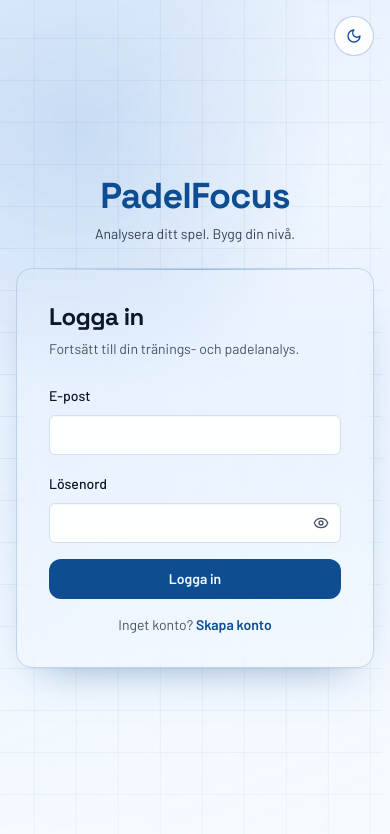
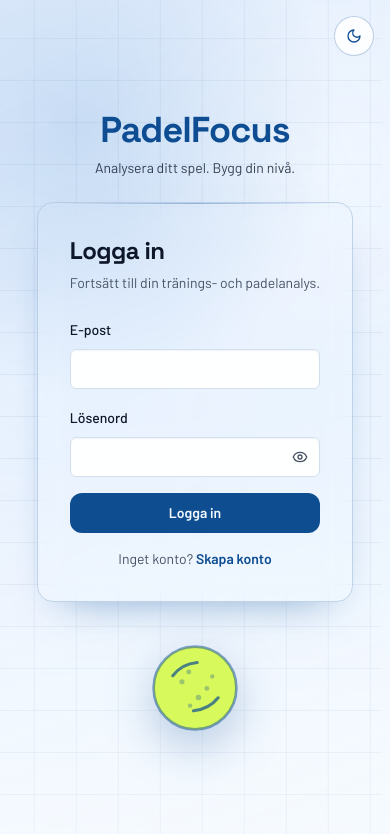
Before and after one commit to MrEspaano/PadelLog, a Next.js app: page /login in a window 390 px wide. Shown: the top 834 px of the page. Built offline with nearby package versions, Linux system fonts and the light colour scheme.

Commit message:
feat(auth): place login ball responsively around card

```diff
--- a/app/(auth)/layout.tsx
+++ b/app/(auth)/layout.tsx
@@ -15,7 +15,7 @@ export default function AuthLayout({ children }: { children: React.ReactNode })
         <ThemeToggle />
       </div>
 
-      <section className="relative z-10 w-full max-w-[480px]">
+      <section className="relative z-10 flex w-full max-w-[980px] flex-col items-center">
         <div className="mb-6 text-center">
           <h1 className="font-display text-4xl font-semibold tracking-tight text-padel-blue dark:text-padel-blue-soft">PadelFocus</h1>
           <p className="mt-2 text-sm text-foreground/80 dark:text-foreground/75">Analysera ditt spel. Bygg din nivå.</p>
--- a/app/(auth)/login/page.tsx
+++ b/app/(auth)/login/page.tsx
@@ -1,11 +1,17 @@
 import { Suspense } from "react";
 
 import { LoginCard } from "@/components/auth/LoginCard";
+import { LoginPadelBall } from "@/components/padel/LoginPadelBall";
 
 export default function LoginPage() {
   return (
     <Suspense fallback={<div className="w-full max-w-md text-center text-sm text-muted-foreground">Laddar...</div>}>
-      <LoginCard />
+      <div className="relative mx-auto flex w-full max-w-[480px] flex-col items-center min-[1200px]:max-w-[740px] min-[1200px]:items-start min-[1200px]:pr-[220px]">
+        <LoginCard />
+        <div className="mt-10 h-[92px] w-[92px] min-[640px]:h-[118px] min-[640px]:w-[118px] min-[1200px]:absolute min-[1200px]:right-0 min-[1200px]:top-1/2 min-[1200px]:mt-0 min-[1200px]:h-[172px] min-[1200px]:w-[172px] min-[1200px]:-translate-y-1/2">
+          <LoginPadelBall className="h-full w-full" />
+        </div>
+      </div>
     </Suspense>
   );
 }
```
